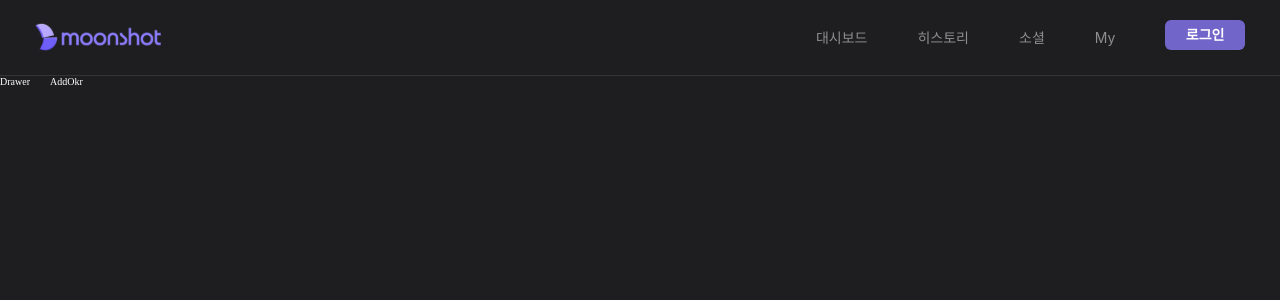
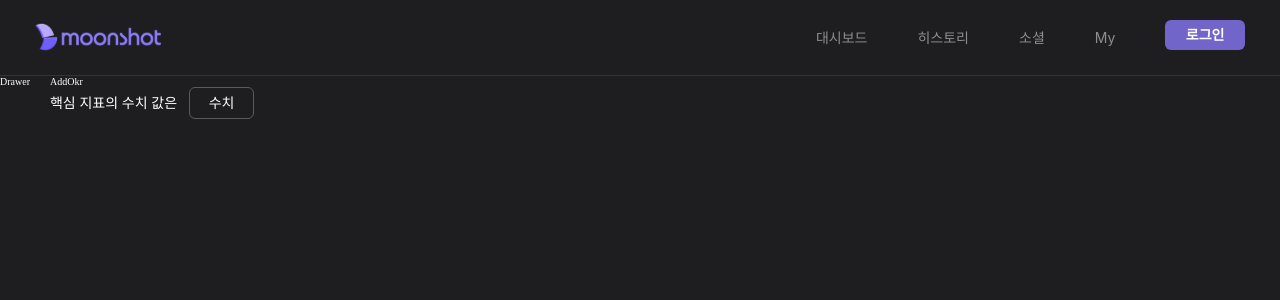
Before and after one commit to MOONSHOT-Team/MOONSHOT-CLIENT, a React (Vite) app: page /add-okr in a window 1280 px wide. Shown: the top 300 px of the page. Built offline with nearby package versions, Linux system fonts and the light colour scheme; a web font is replaced by a local one; what emotion-normalize would draw is missing.

Commit message:
feat: 초기 파일 생성

```diff
--- /dev/null
+++ b/src/AddOkr/components/addKr/KeyResultCard.tsx
@@ -0,0 +1,70 @@
+import DynamicInput from '@components/input/DynamicInput';
+import { css } from '@emotion/react';
+import styled from '@emotion/styled';
+import { useState } from 'react';
+
+const KeyResultCard = () => {
+  const [metric, setMetric] = useState('');
+  const [isClickMetric, setIsClickMetric] = useState(false);
+
+  const handleChangeMetric = (e: React.ChangeEvent<HTMLInputElement>) => {
+    setMetric(e.target.value);
+  };
+
+  return (
+    <article css={KeyResultCardWrapper}>
+      <div css={KrDescriptionBox}>
+        <StKrDescripText>핵심 지표의 수치 값은</StKrDescripText>
+
+        <StKrMetricBox>
+          {isClickMetric ? (
+            <DynamicInput
+              value={metric}
+              handleChangeValue={handleChangeMetric}
+              isAutoFocus={true}
+            />
+          ) : (
+            <StKrMetricTxt onClick={() => setIsClickMetric(true)}>수치</StKrMetricTxt>
+          )}
+        </StKrMetricBox>
+      </div>
+    </article>
+  );
+};
+
+export default KeyResultCard;
+
+const KeyResultCardWrapper = css`
+  display: flex;
+  flex-direction: column;
+`;
+
+const KrDescriptionBox = css`
+  display: flex;
+  gap: 1.2rem;
+  align-items: center;
+`;
+const StKrDescripText = styled.span`
+  color: ${({ theme }) => theme.colors.gray_000};
+  ${({ theme }) => theme.fonts.body_14_medium};
+`;
+
+const StKrMetricBox = styled.div`
+  display: flex;
+  align-items: center;
+  justify-content: center;
+  width: fit-content;
+  min-width: 6.5rem;
+  height: 3.2rem;
+  padding: 1.4rem 1rem;
+  color: ${({ theme }) => theme.colors.gray_000};
+  border: 1px solid ${({ theme }) => theme.colors.gray_450};
+  border-radius: 6px;
+
+  ${({ theme }) => theme.fonts.body_14_medium};
+`;
+
+const StKrMetricTxt = styled.p`
+  color: ${({ theme }) => theme.colors.gray_000};
+  ${({ theme }) => theme.fonts.body_14_medium};
+`;
--- a/src/AddOkr/index.tsx
+++ b/src/AddOkr/index.tsx
@@ -1,5 +1,12 @@
+import KeyResultCard from './components/addKr/KeyResultCard';
+
 const AddOkr = () => {
-  return <div>AddOkr</div>;
+  return (
+    <div>
+      AddOkr
+      <KeyResultCard />
+    </div>
+  );
 };
 
 export default AddOkr;
--- /dev/null
+++ b/src/AddOkr/step/AddKr.tsx
@@ -0,0 +1,5 @@
+const AddKr = () => {
+  return <div></div>;
+};
+
+export default AddKr;
```
